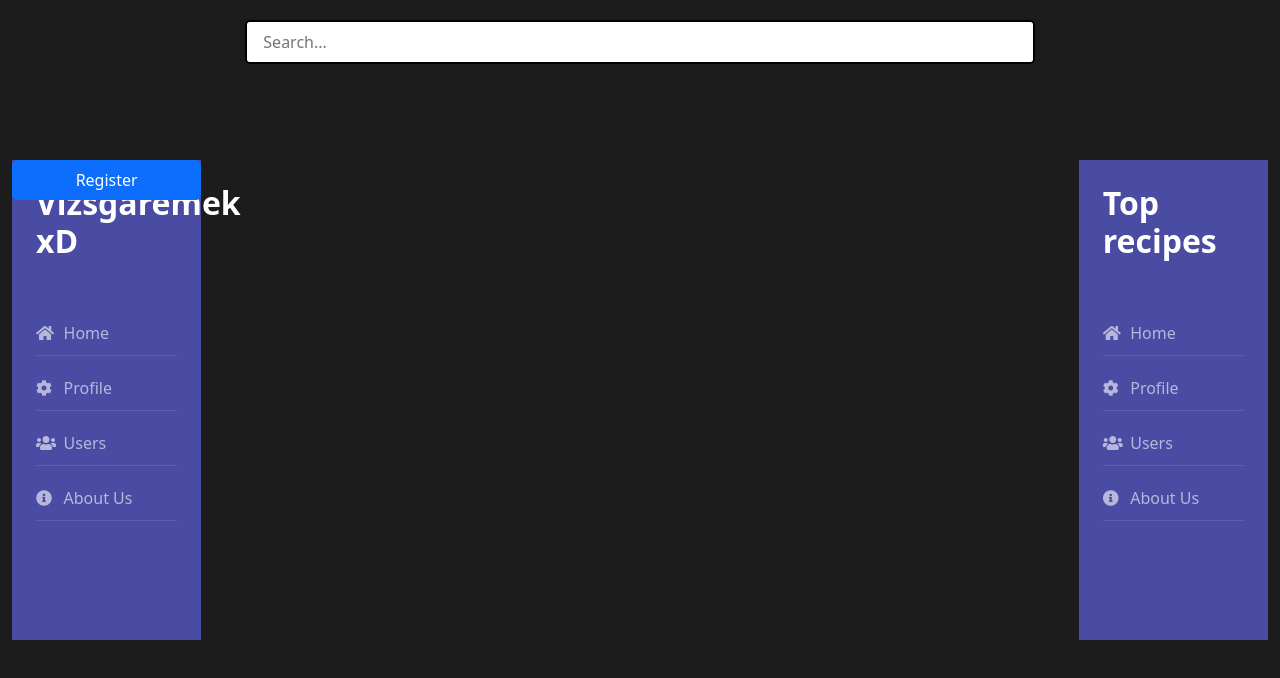
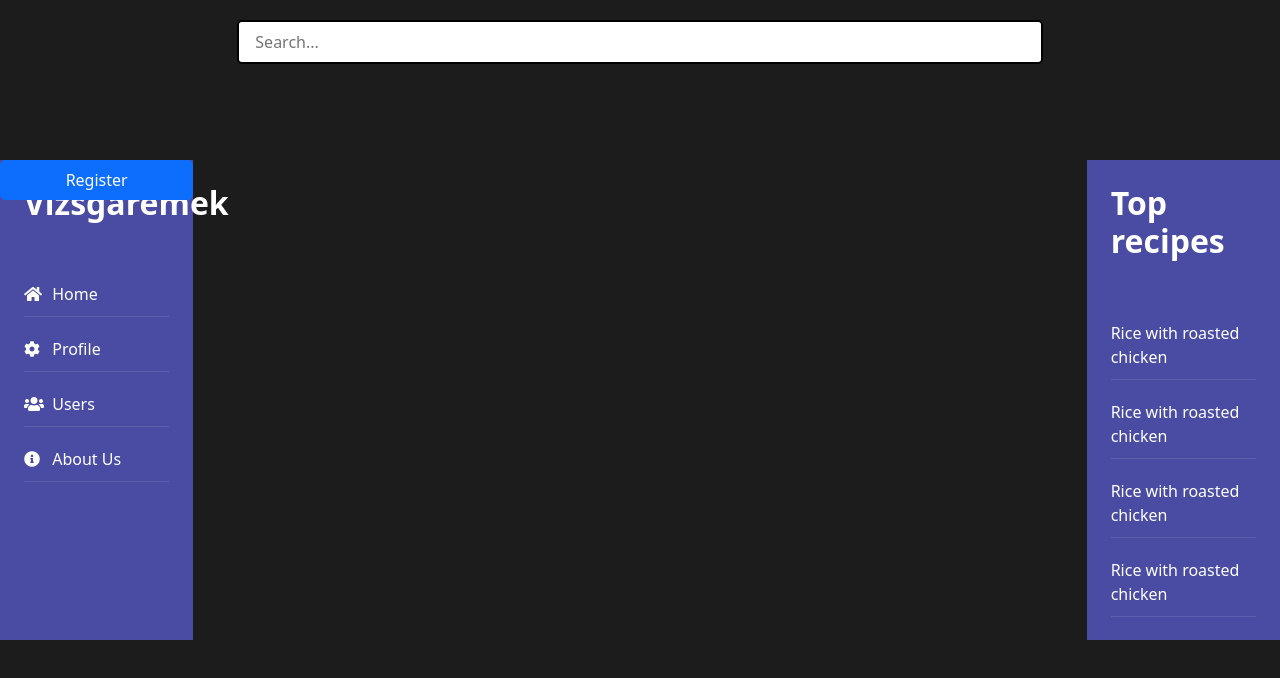
Before and after one commit to Patrik3229/Vizsgaremek_Frontend, a React (Vite) app: page / in a window 1280 px wide. Shown: the top 678 px of the page. Built offline with nearby package versions, Linux system fonts and the light colour scheme.

Commit message:
Cleanup & Top recipes progress

```diff
--- a/src/App.css
+++ b/src/App.css
@@ -1,6 +1,7 @@
-.row{
+.container-fluid{
   padding-left: 0;
   padding-right: 0;
+  --bs-gutter-x: 0;
 }
 
 body {
--- a/src/Components/Sidebar.tsx
+++ b/src/Components/Sidebar.tsx
@@ -6,7 +6,7 @@ export function Sidebar() {
       <div>
         <h2>
           <a href="index.html" className="logo noUnderline">
-            Vizsgaremek xD
+            Vizsgaremek
           </a>
         </h2>
         <ul className="list-unstyled">
--- a/src/Components/TopRecipes.tsx
+++ b/src/Components/TopRecipes.tsx
@@ -12,34 +12,24 @@ export function TopRecipes() {
         <ul className="list-unstyled">
           <li>
             <a href="#" className="noUnderline">
-              <div className="row">
-                <div className="col-2"><span className="fa fa-home mr-3" /></div>
-                <div className="col-10">Home</div>
-              </div>
+              <div>Rice with roasted chicken</div>
             </a>
           </li>
           <li>
+            <li>
             <a href="#" className="noUnderline">
-              <div className="row">
-                <div className="col-2"><span className="fa fa-gear mr-3" /></div>
-                <div className="col-10">Profile</div>
-              </div>
+              <div>Rice with roasted chicken</div>
+            </a>
+          </li>
+          </li>
+          <li>
+          <a href="#" className="noUnderline">
+              <div>Rice with roasted chicken</div>
             </a>
           </li>
           <li>
-            <a href="#" className="noUnderline">
-              <div className="row">
-                <div className="col-2"><span className="fa fa-users mr-3" /></div>
-                <div className="col-10">Users</div>
-              </div>
-            </a>
-          </li>
-          <li>
-            <a href="#" className="noUnderline">
-              <div className="row">
-                <div className="col-2"><span className="fa fa-info-circle mr-3" /></div>
-                <div className="col-10">About Us</div>
-              </div>
+          <a href="#" className="noUnderline">
+              <div>Rice with roasted chicken</div>
             </a>
           </li>
         </ul>
--- a/src/css/Sidebar.scoped.css
+++ b/src/css/Sidebar.scoped.css
@@ -110,14 +110,6 @@
   text-decoration: none;
 }
 
-  body {
-    font-size: 14px;
-    line-height: 1.8;
-    font-weight: normal;
-    background: #fafafa;
-    color: gray;
-  }
-
 li {
   a {
     span {
@@ -130,8 +122,7 @@
   width: 100%;
 }
 
-  .footer{
-
+.footer {
   display: flex;
   flex-direction: column;
 }
--- a/src/css/TopRecipes.scoped.css
+++ b/src/css/TopRecipes.scoped.css
@@ -52,8 +52,8 @@
 #sidebar ul li a {
   padding: 10px 0;
   display: block;
-    color: rgba(255, 255, 255, 0.6);
-    border-bottom: 1px solid rgba(255, 255, 255, 0.1);
+  color: rgb(255, 255, 255);
+
 }
 
 #sidebar ul li a:hover {
@@ -111,14 +111,6 @@
   text-decoration: none;
 }
 
-  body {
-    font-size: 14px;
-    line-height: 1.8;
-    font-weight: normal;
-    background: #fafafa;
-    color: gray;
-  }
-
 li {
   a {
     span {
@@ -131,8 +123,7 @@
   width: 100%;
 }
 
-  .footer{
-
+.footer {
   display: flex;
   flex-direction: column;
 }
```
Lines whose indentation alone changed are shown as unchanged.
